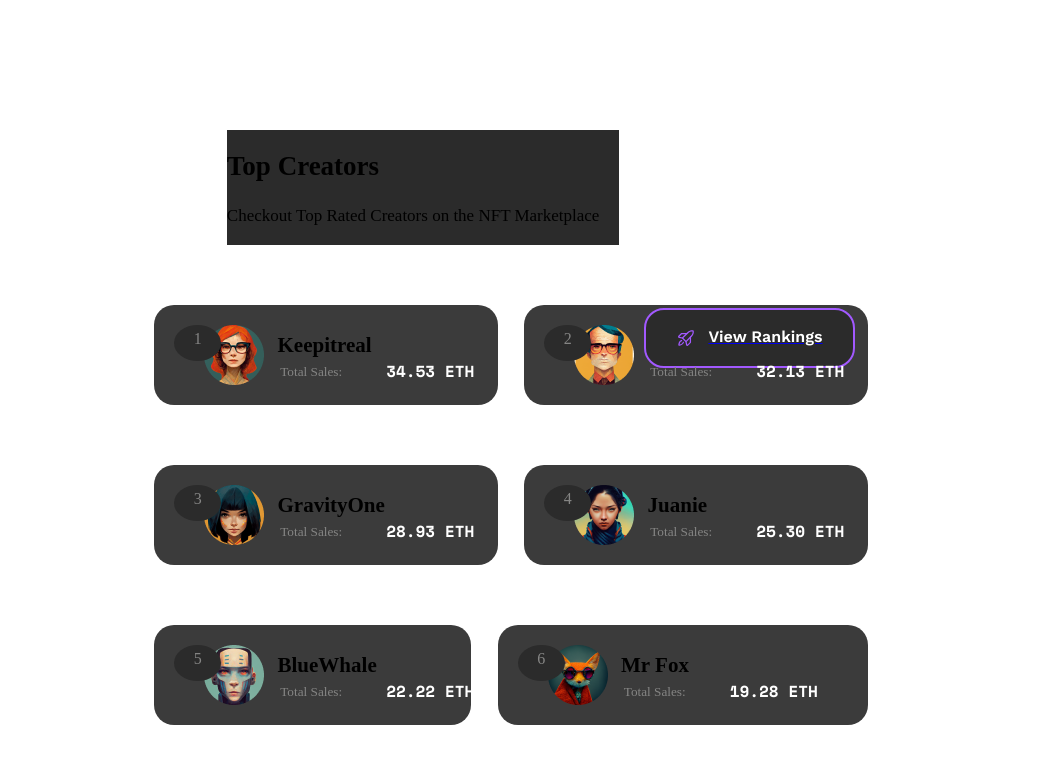
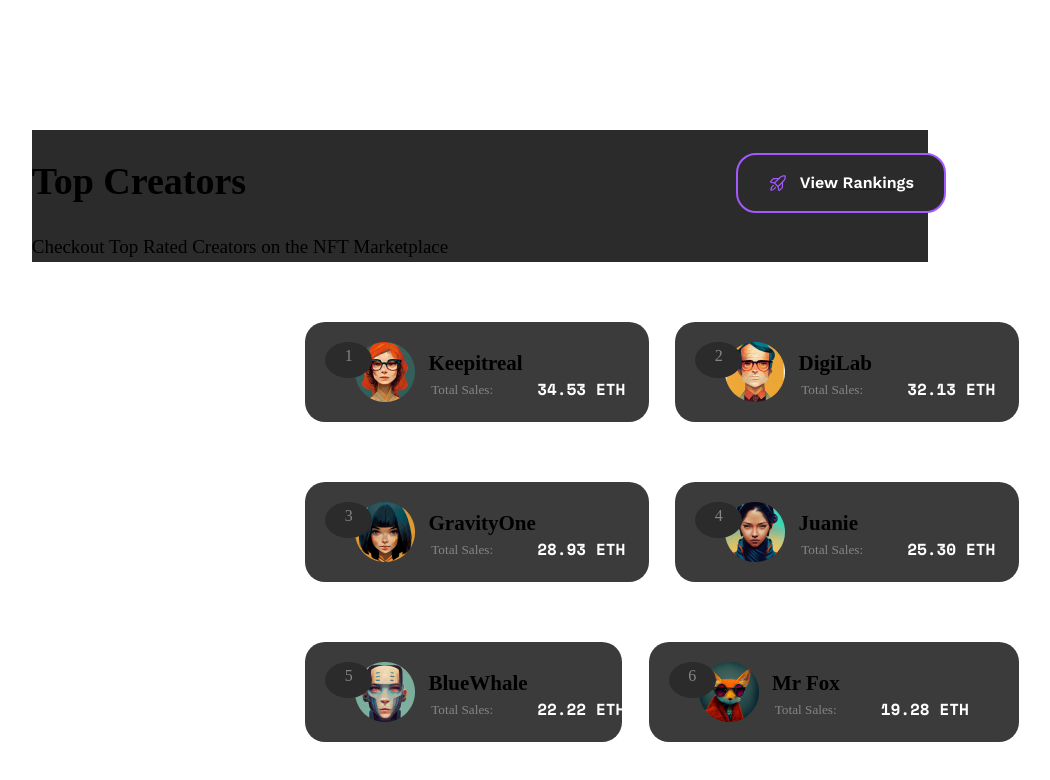
Before and after one commit to Grupo-1-Compass-UOL/NFT-Marketplace, a React (Vite) app: page / in a window 1280 px wide. Shown: the part 2096-2876 px from the top of the page, without its empty margins (154-1204 px from the left). Built offline with nearby package versions, Linux system fonts and the light colour scheme; the HTML template or start-up script is replaced by a standard one.

Commit message:
style: ajuste css seção 3

```diff
--- a/src/pages/homepage/topratedartists/style/TopRatedArtists.module.css
+++ b/src/pages/homepage/topratedartists/style/TopRatedArtists.module.css
@@ -214,11 +214,13 @@
 @media screen and (min-width: 1080px) {
     .TopRatedArtists{
         display: flex;
+        width: 1120px;
         padding: 80px 195px;
         flex-direction: column;
         align-items: center;
         gap: 60px;
         align-self: stretch;
+
     }
     .artistCard {
         width: 330px;
@@ -229,4 +231,29 @@
         border-radius: 20px;
         margin-left: 2rem;
     }
+
+
+    .SectionHeadlinebuttontext{
+        margin-left: -11rem;
+        height: 10rem;
+        width:100%;
+    }
+
+
+    .SectionHeadlinebuttontext h1 {
+        font-size: 38px;
+    }
+
+    .SectionHeadlinebuttontext p {
+        width: 100%;
+        font-size: 19px;
+    }
+
+    .button Button {
+        display: flex;
+        height: 60px;
+        padding: 0px 30px;
+        margin-top: -49rem;
+        margin-left: 35rem;
+    }
 }
```
